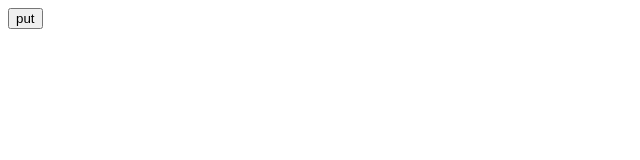
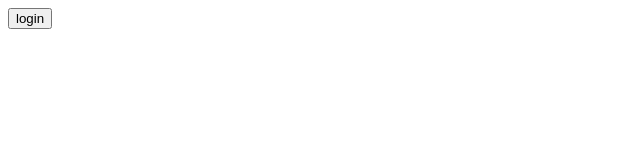
Before and after one commit to liyuaaaa11/test, a website: page global/http/xsanjin/static/index.html in a window 1280 px wide. Shown: the full height of the page, 0-640 px from the left. Drawn offline with Linux system fonts and the light colour scheme.

Commit message:
desc: 动静分离模块文本

```diff
--- a/global/http/xsanjin/static/index.html
+++ b/global/http/xsanjin/static/index.html
@@ -6,7 +6,7 @@
   <title>Document</title>
 </head>
 <body>
-  <button id="userjoin" onclick="userjoin()">put</button>
+  <button id="userjoin" onclick="userjoin()">login</button>
   <script>
     function userjoin() {
       fetch('api/login', {
```
Also changed, not shown: global/http/README.md.
